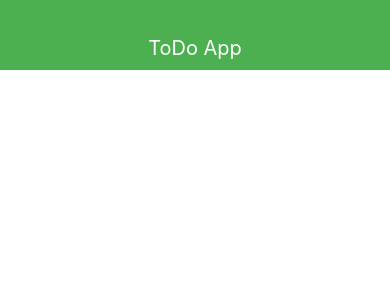
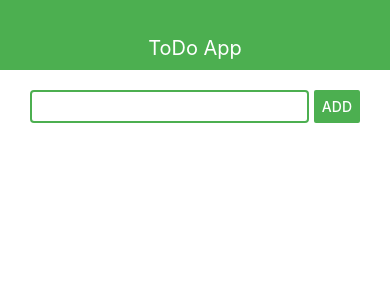
Before and after one commit to coatceatl/react-native-todo-app, a React Native app: screen / in a window 390 px wide. Shown: the top 300 px of the page. Built offline with nearby package versions, Linux system fonts and the light colour scheme.

Commit message:
added component AddTodo

```diff
--- a/App.js
+++ b/App.js
@@ -1,15 +1,22 @@
 import React from 'react';
 import { StyleSheet, Text, View } from 'react-native';
 import { Navbar } from './src/Navbar'
+import { AddTodo } from './src/AddTodo'
 
 export default function App() {
   return (
-    <View style={styles.container}>
+    <View>
       <Navbar title='ToDo App' />
+      <View style={styles.container}>
+        <AddTodo />
+      </View>
     </View>
   );
 }
 
 const styles = StyleSheet.create({
-  container: {}
+  container: {
+    paddingVertical: 20,
+    paddingHorizontal: 30
+  }
 });
--- /dev/null
+++ b/src/AddTodo.js
@@ -0,0 +1,25 @@
+import React from 'react'
+import { View, Text, StyleSheet, TextInput, Button } from 'react-native'
+
+export const AddTodo = props => {
+  return (
+    <View style={styles.wrapper}>
+      <TextInput style={styles.input} />
+      <Button color='#4caf50' title='Add' />
+    </View>
+  )
+}
+
+const styles = StyleSheet.create({
+  wrapper: {
+    flexDirection: 'row',
+  },
+  input: {
+    width: '90%',
+    borderColor: '#4caf50',
+    borderStyle: 'solid',
+    borderRadius: 4,
+    borderWidth: 2,
+    marginRight: 5
+  }
+})
```
